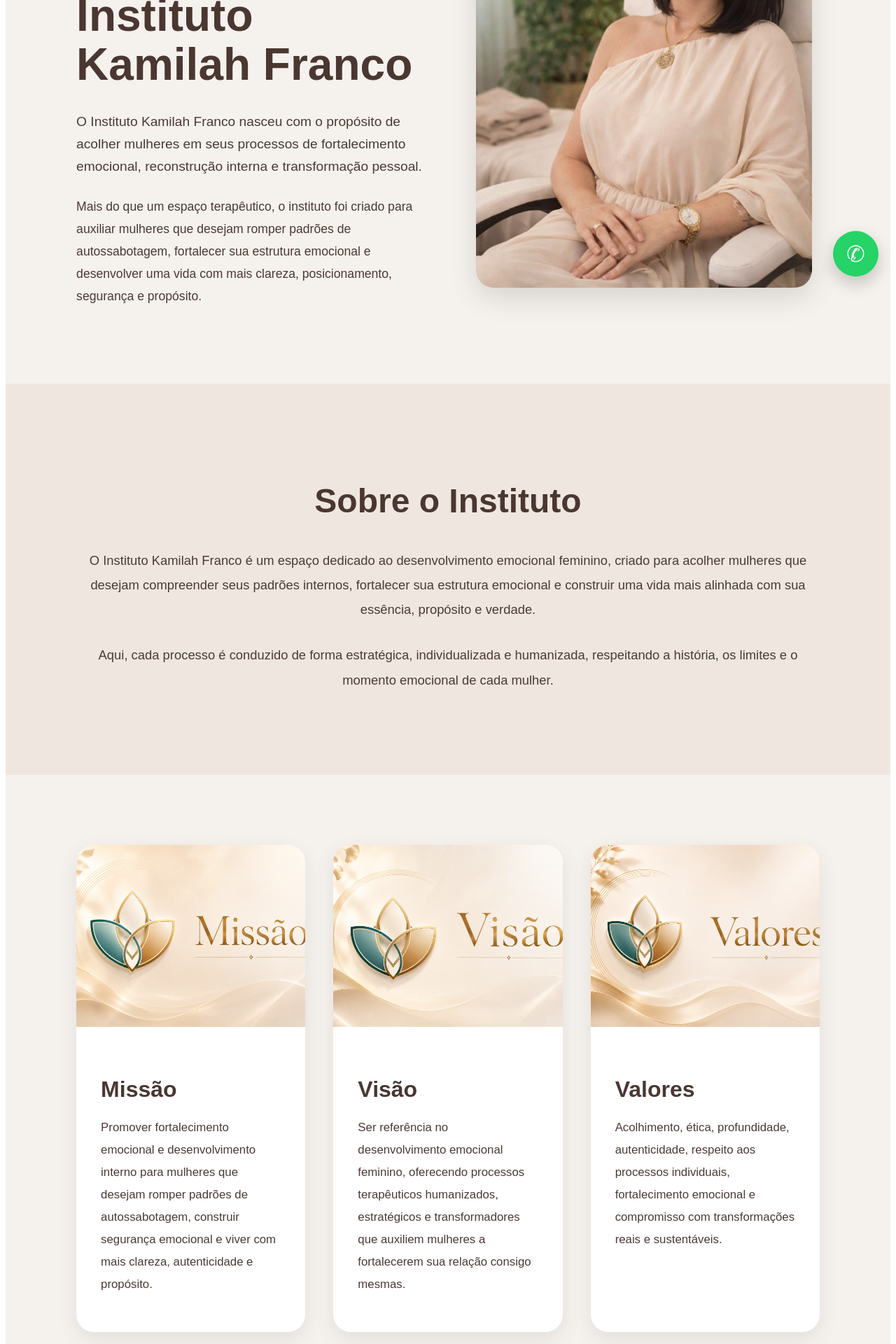
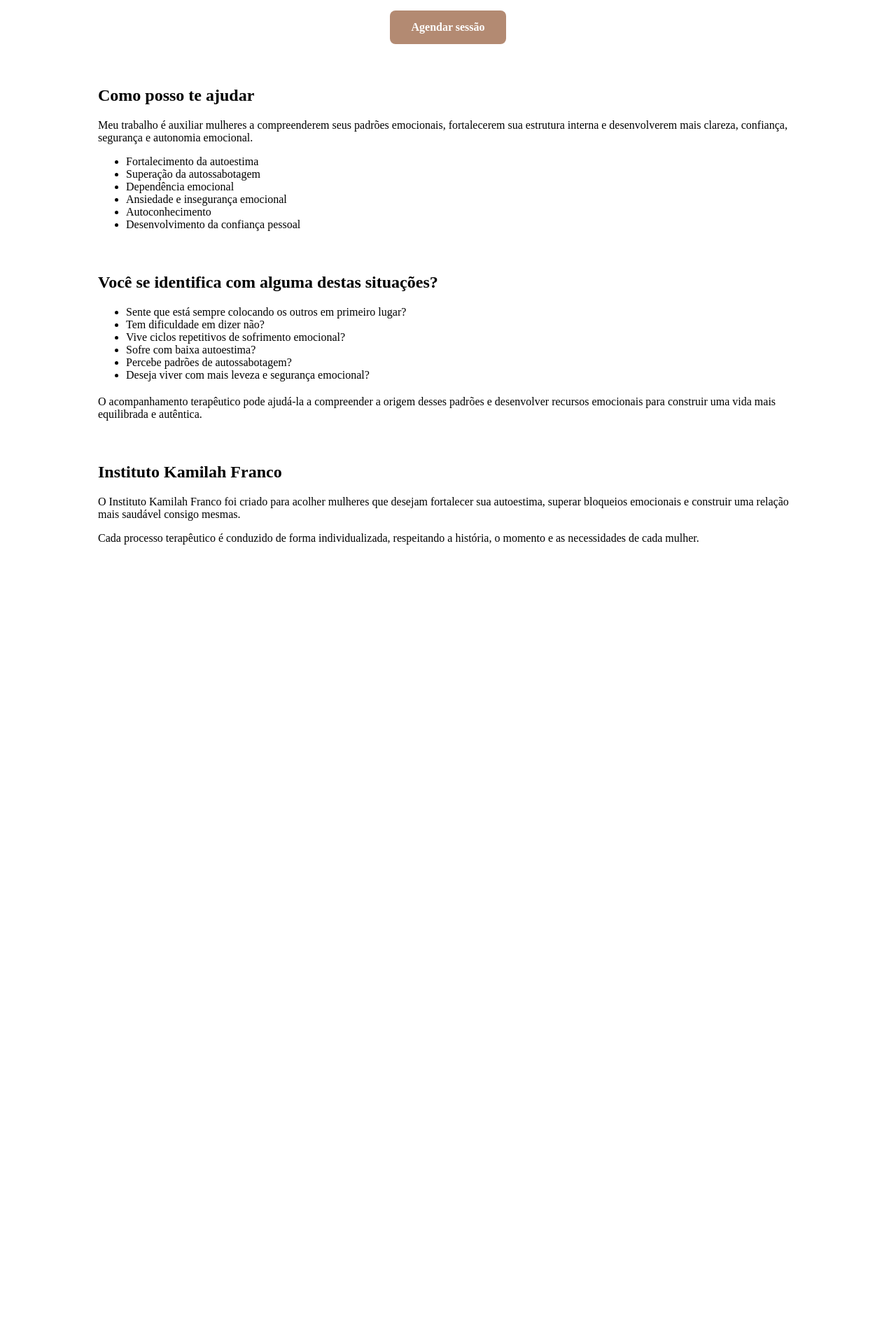
Before and after one commit to Institutokamilahfranco/instituto-kamilah-site, a Next.js app: page / in a window 1280 px wide. Shown: the part 380-2300 px from the top of the page at 70% size. After the commit the page ends 1266 px from the top, so only its background shows below. Built offline with nearby package versions, Linux system fonts and the light colour scheme.

Commit message:
Update page.js

```diff
--- a/app/page.js
+++ b/app/page.js
@@ -1,377 +1,100 @@
 export default function Home() {
   return (
-    <main
-      style={{
-        backgroundColor: '#F5F1EC',
-        color: '#4B3A36',
-        fontFamily: 'Arial, sans-serif',
-        overflowX: 'hidden',
-      }}
-    >
+    <main style={{ maxWidth: "1000px", margin: "0 auto", padding: "40px 20px" }}>
+
       {/* HERO */}
-      <section
-        style={{
-          minHeight: '100vh',
-          display: 'flex',
-          alignItems: 'center',
-          justifyContent: 'center',
-          padding: '60px 8%',
-          gap: '60px',
-          flexWrap: 'wrap',
-        }}
-      >
-        <div style={{ flex: 1, minWidth: '300px' }}>
-          <img
-            src="/logo.jpeg"
-            alt="Instituto Kamilah Franco"
-            style={{
-              width: '180px',
-              marginBottom: '30px',
-            }}
-          />
+      <section style={{ textAlign: "center", marginBottom: "60px" }}>
+        <h1 style={{ fontSize: "2.5rem", marginBottom: "20px" }}>
+          Desenvolvimento emocional para mulheres que desejam fortalecer a autoestima e romper a autossabotagem
+        </h1>
 
-          <h1
-            style={{
-              fontSize: '4rem',
-              lineHeight: '1.1',
-              marginBottom: '30px',
-              color: '#4A3732',
-            }}
-          >
-            Instituto <br />
-            Kamilah Franco
-          </h1>
+        <p style={{ fontSize: "1.2rem", lineHeight: "1.8" }}>
+          Atendimento terapêutico online para mulheres que enfrentam ansiedade,
+          insegurança emocional, dependência emocional e padrões que limitam seu crescimento.
+        </p>
 
-          <p
-            style={{
-              fontSize: '1.2rem',
-              lineHeight: '2rem',
-              maxWidth: '700px',
-              marginBottom: '25px',
-            }}
-          >
-            O Instituto Kamilah Franco nasceu com o propósito de acolher
-            mulheres em seus processos de fortalecimento emocional,
-            reconstrução interna e transformação pessoal.
-          </p>
+        <p style={{ fontSize: "1.1rem", lineHeight: "1.8", marginTop: "20px" }}>
+          Se você sente que está sempre cuidando de todos, mas tem dificuldade
+          de cuidar de si mesma, vive ciclos repetitivos que causam sofrimento
+          emocional ou percebe que algo dentro de você impede seu avanço,
+          saiba que não precisa enfrentar esse processo sozinha.
+        </p>
 
-          <p
-            style={{
-              fontSize: '1.1rem',
-              lineHeight: '2rem',
-              maxWidth: '700px',
-            }}
-          >
-            Mais do que um espaço terapêutico, o instituto foi criado para
-            auxiliar mulheres que desejam romper padrões de autossabotagem,
-            fortalecer sua estrutura emocional e desenvolver uma vida com mais
-            clareza, posicionamento, segurança e propósito.
-          </p>
-        </div>
+        <a
+          href="https://wa.me/SEUNUMERO"
+          target="_blank"
+          rel="noopener noreferrer"
+          style={{
+            display: "inline-block",
+            marginTop: "30px",
+            padding: "15px 30px",
+            background: "#b38a72",
+            color: "#fff",
+            textDecoration: "none",
+            borderRadius: "8px",
+            fontWeight: "bold",
+          }}
+        >
+          Agendar sessão
+        </a>
+      </section>
 
-        <div style={{ flex: 1, minWidth: '300px', textAlign: 'center' }}>
-          <img
-            src="/kamilah.png"
-            alt="Kamilah Franco"
-            style={{
-              width: '100%',
-              maxWidth: '480px',
-              borderRadius: '25px',
-              boxShadow: '0 15px 40px rgba(0,0,0,0.12)',
-            }}
-          />
-        </div>
+      {/* COMO POSSO AJUDAR */}
+      <section style={{ marginBottom: "60px" }}>
+        <h2>Como posso te ajudar</h2>
+
+        <p>
+          Meu trabalho é auxiliar mulheres a compreenderem seus padrões
+          emocionais, fortalecerem sua estrutura interna e desenvolverem
+          mais clareza, confiança, segurança e autonomia emocional.
+        </p>
+
+        <ul>
+          <li>Fortalecimento da autoestima</li>
+          <li>Superação da autossabotagem</li>
+          <li>Dependência emocional</li>
+          <li>Ansiedade e insegurança emocional</li>
+          <li>Autoconhecimento</li>
+          <li>Desenvolvimento da confiança pessoal</li>
+        </ul>
+      </section>
+
+      {/* IDENTIFICAÇÃO */}
+      <section style={{ marginBottom: "60px" }}>
+        <h2>Você se identifica com alguma destas situações?</h2>
+
+        <ul>
+          <li>Sente que está sempre colocando os outros em primeiro lugar?</li>
+          <li>Tem dificuldade em dizer não?</li>
+          <li>Vive ciclos repetitivos de sofrimento emocional?</li>
+          <li>Sofre com baixa autoestima?</li>
+          <li>Percebe padrões de autossabotagem?</li>
+          <li>Deseja viver com mais leveza e segurança emocional?</li>
+        </ul>
+
+        <p style={{ marginTop: "20px" }}>
+          O acompanhamento terapêutico pode ajudá-la a compreender a origem
+          desses padrões e desenvolver recursos emocionais para construir
+          uma vida mais equilibrada e autêntica.
+        </p>
       </section>
 
       {/* SOBRE */}
-      <section
-        style={{
-          padding: '100px 8%',
-          backgroundColor: '#EFE7DF',
-        }}
-      >
-        <div
-          style={{
-            maxWidth: '1100px',
-            margin: '0 auto',
-            textAlign: 'center',
-          }}
-        >
-            <h2
-              style={{
-                fontSize: '3rem',
-                marginBottom: '40px',
-                color: '#4A3732',
-              }}
-            >
-              Sobre o Instituto
-            </h2>
+      <section style={{ marginBottom: "60px" }}>
+        <h2>Instituto Kamilah Franco</h2>
 
-            <p
-              style={{
-                fontSize: '1.15rem',
-                lineHeight: '2.2rem',
-                marginBottom: '30px',
-              }}
-            >
-              O Instituto Kamilah Franco é um espaço dedicado ao
-              desenvolvimento emocional feminino, criado para acolher mulheres
-              que desejam compreender seus padrões internos, fortalecer sua
-              estrutura emocional e construir uma vida mais alinhada com sua
-              essência, propósito e verdade.
-            </p>
+        <p>
+          O Instituto Kamilah Franco foi criado para acolher mulheres
+          que desejam fortalecer sua autoestima, superar bloqueios
+          emocionais e construir uma relação mais saudável consigo mesmas.
+        </p>
 
-            <p
-              style={{
-                fontSize: '1.15rem',
-                lineHeight: '2.2rem',
-              }}
-            >
-              Aqui, cada processo é conduzido de forma estratégica,
-              individualizada e humanizada, respeitando a história, os limites
-              e o momento emocional de cada mulher.
-            </p>
-        </div>
+        <p>
+          Cada processo terapêutico é conduzido de forma individualizada,
+          respeitando a história, o momento e as necessidades de cada mulher.
+        </p>
       </section>
 
-      {/* MISSÃO VISÃO VALORES */}
-      <section
-        style={{
-          padding: '100px 8%',
-        }}
-      >
-        <div
-          style={{
-            display: 'grid',
-            gridTemplateColumns: 'repeat(auto-fit, minmax(320px, 1fr))',
-            gap: '40px',
-            maxWidth: '1300px',
-            margin: '0 auto',
-          }}
-        >
-          {/* MISSÃO */}
-          <div
-            style={{
-              backgroundColor: '#fff',
-              borderRadius: '25px',
-              overflow: 'hidden',
-              boxShadow: '0 10px 30px rgba(0,0,0,0.08)',
-              transition: '0.4s',
-            }}
-          >
-            <img
-              src="/missao.png"
-              alt="Missão"
-              style={{
-                width: '100%',
-                height: '260px',
-                objectFit: 'cover',
-              }}
-            />
-
-            <div style={{ padding: '35px' }}>
-              <h3
-                style={{
-                  fontSize: '2rem',
-                  marginBottom: '20px',
-                  color: '#4A3732',
-                }}
-              >
-                Missão
-              </h3>
-
-              <p
-                style={{
-                  lineHeight: '2rem',
-                  fontSize: '1.05rem',
-                }}
-              >
-                Promover fortalecimento emocional e desenvolvimento interno
-                para mulheres que desejam romper padrões de autossabotagem,
-                construir segurança emocional e viver com mais clareza,
-                autenticidade e propósito.
-              </p>
-            </div>
-          </div>
-
-          {/* VISÃO */}
-          <div
-            style={{
-              backgroundColor: '#fff',
-              borderRadius: '25px',
-              overflow: 'hidden',
-              boxShadow: '0 10px 30px rgba(0,0,0,0.08)',
-            }}
-          >
-            <img
-              src="/visao.png"
-              alt="Visão"
-              style={{
-                width: '100%',
-                height: '260px',
-                objectFit: 'cover',
-              }}
-            />
-
-            <div style={{ padding: '35px' }}>
-              <h3
-                style={{
-                  fontSize: '2rem',
-                  marginBottom: '20px',
-                  color: '#4A3732',
-                }}
-              >
-                Visão
-              </h3>
-
-              <p
-                style={{
-                  lineHeight: '2rem',
-                  fontSize: '1.05rem',
-                }}
-              >
-                Ser referência no desenvolvimento emocional feminino,
-                oferecendo processos terapêuticos humanizados, estratégicos e
-                transformadores que auxiliem mulheres a fortalecerem sua relação
-                consigo mesmas.
-              </p>
-            </div>
-          </div>
-
-          {/* VALORES */}
-          <div
-            style={{
-              backgroundColor: '#fff',
-              borderRadius: '25px',
-              overflow: 'hidden',
-              boxShadow: '0 10px 30px rgba(0,0,0,0.08)',
-            }}
-          >
-            <img
-              src="/valores.png"
-              alt="Valores"
-              style={{
-                width: '100%',
-                height: '260px',
-                objectFit: 'cover',
-              }}
-            />
-
-            <div style={{ padding: '35px' }}>
-              <h3
-                style={{
-                  fontSize: '2rem',
-                  marginBottom: '20px',
-                  color: '#4A3732',
-                }}
-              >
-                Valores
-              </h3>
-
-              <p
-                style={{
-                  lineHeight: '2rem',
-                  fontSize: '1.05rem',
-                }}
-              >
-                Acolhimento, ética, profundidade, autenticidade, respeito aos
-                processos individuais, fortalecimento emocional e compromisso
-                com transformações reais e sustentáveis.
-              </p>
-            </div>
-          </div>
-        </div>
-      </section>
-
-      {/* AGENDAMENTO */}
-      <section
-        style={{
-          backgroundColor: '#EFE7DF',
-          padding: '100px 8%',
-          textAlign: 'center',
-        }}
-      >
-        <h2
-          style={{
-            fontSize: '3rem',
-            marginBottom: '30px',
-            color: '#4A3732',
-          }}
-        >
-          Agendamento
-        </h2>
-
-        <p
-          style={{
-            maxWidth: '850px',
-            margin: '0 auto 40px auto',
-            lineHeight: '2rem',
-            fontSize: '1.1rem',
-          }}
-        >
-          Se você sente que está vivendo ciclos repetitivos, insegurança,
-          autossabotagem ou deseja fortalecer sua estrutura emocional para viver
-          com mais clareza e sustentação interna, entre em contato e agende seu
-          atendimento.
-        </p>
-
-        <a
-          href="https://wa.me/5500000000000"
-          target="_blank"
-          style={{
-            backgroundColor: '#B08B57',
-            color: '#fff',
-            padding: '18px 40px',
-            borderRadius: '50px',
-            textDecoration: 'none',
-            fontSize: '1rem',
-            fontWeight: 'bold',
-            display: 'inline-block',
-          }}
-        >
-          Agendar Atendimento
-        </a>
-      </section>
-
-      {/* FOOTER */}
-      <footer
-        style={{
-          padding: '35px',
-          textAlign: 'center',
-          backgroundColor: '#4A3732',
-          color: '#fff',
-        }}
-      >
-        <p>
-          Instituto Kamilah Franco — Desenvolvimento emocional feminino,
-          fortalecimento interno e transformação pessoal.
-        </p>
-      </footer>
-
-      {/* BOTÃO WHATSAPP */}
-      <a
-        href="https://wa.me/5546988042216"
-        target="_blank"
-        style={{
-          position: 'fixed',
-          bottom: '25px',
-          right: '25px',
-          backgroundColor: '#25D366',
-          width: '65px',
-          height: '65px',
-          borderRadius: '50%',
-          display: 'flex',
-          alignItems: 'center',
-          justifyContent: 'center',
-          fontSize: '2rem',
-          color: '#fff',
-          textDecoration: 'none',
-          boxShadow: '0 10px 25px rgba(0,0,0,0.2)',
-          zIndex: 999,
-        }}
-      >
-        ✆
-      </a>
     </main>
-  )
+  );
 }
```
